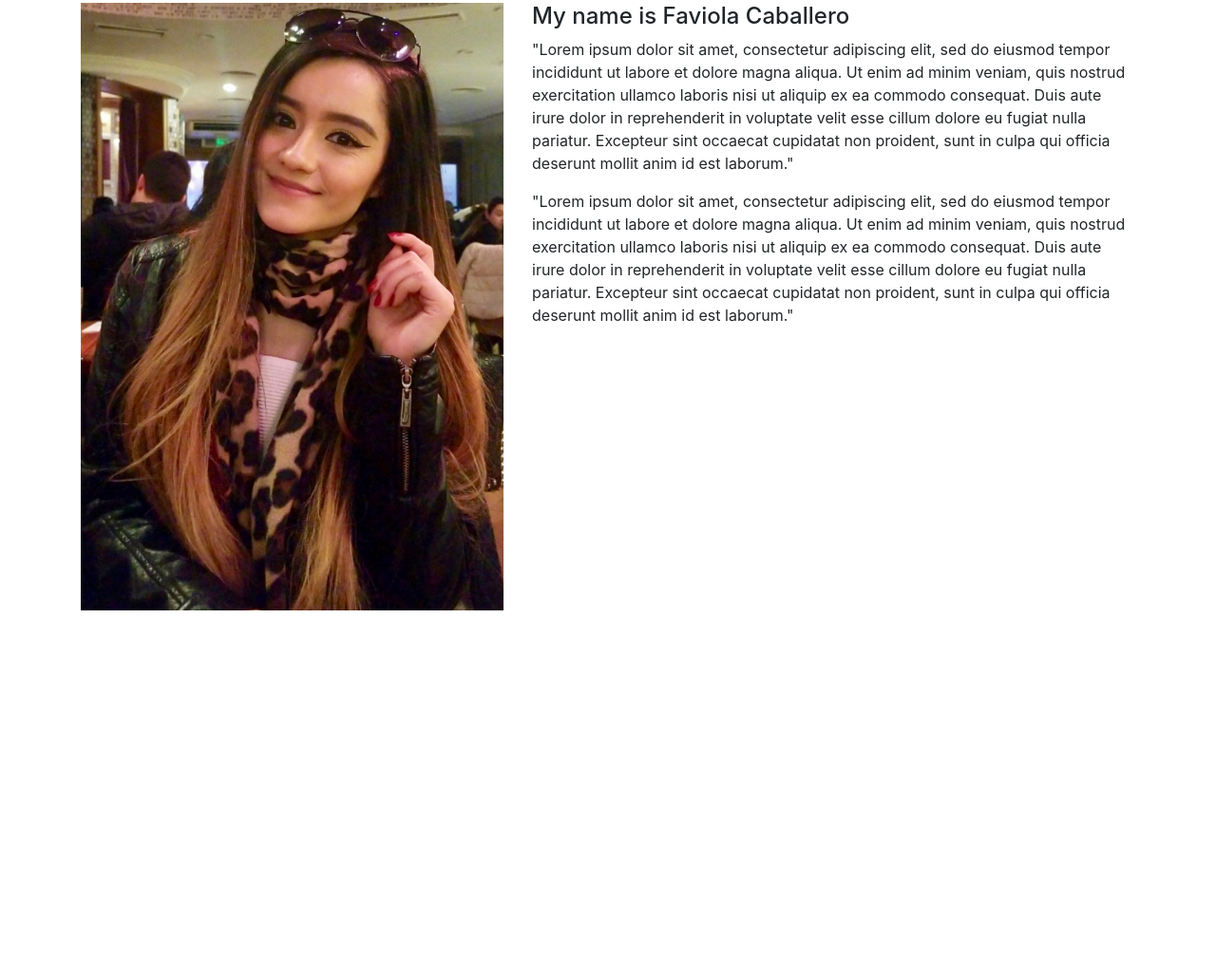
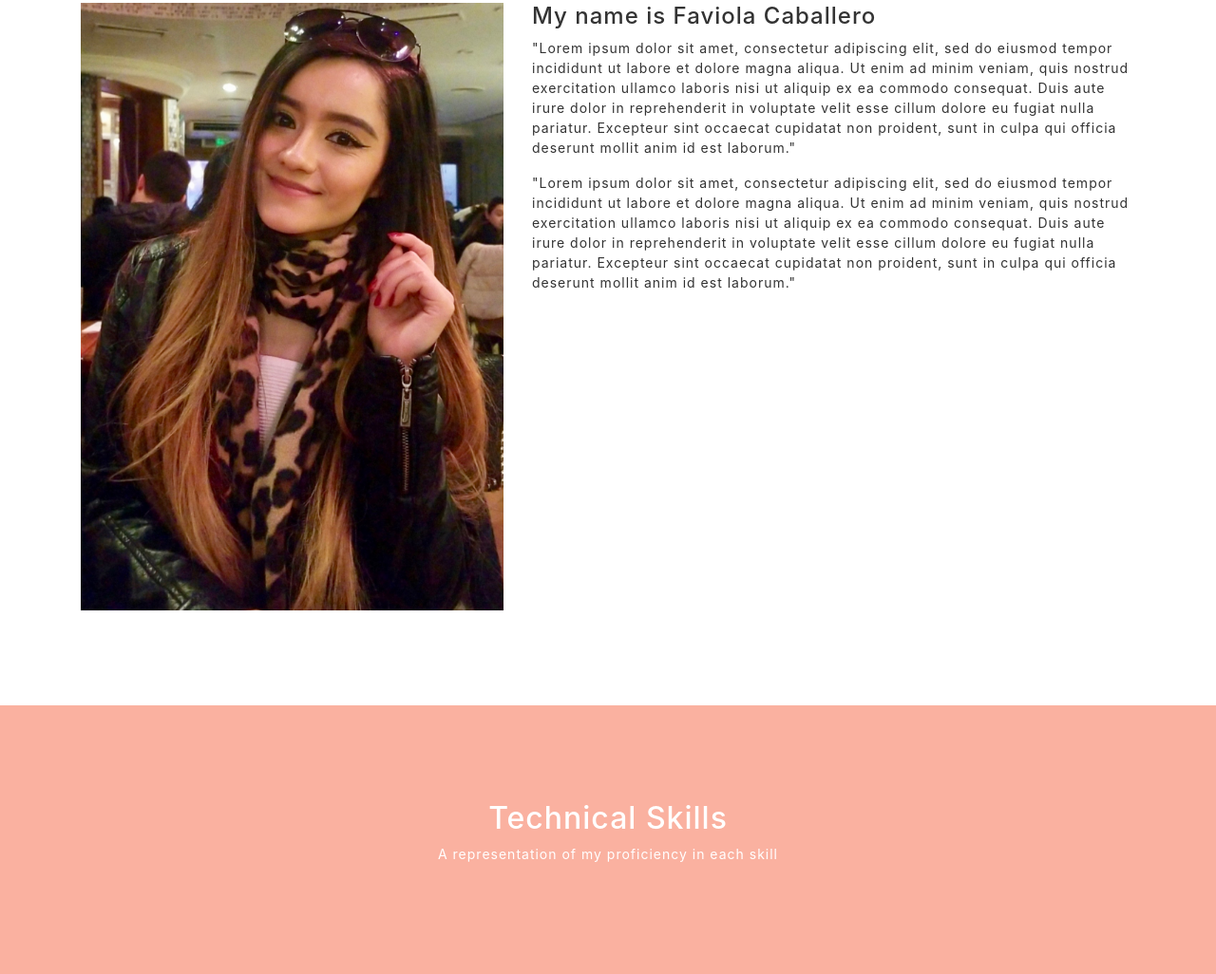
Before and after one commit to FABSTAR94/fav_portfolio, a plain HTML site: page index.html in a window 1280 px wide. Shown: the part 897-1923 px from the top of the page at 95% size. Before the commit the page ends 1640 px from the top, so only its background shows below. Drawn offline with nearby package versions, Linux system fonts and the light colour scheme.

Commit message:
add skill section with text & background color

```diff
--- a/css/style.css
+++ b/css/style.css
@@ -1,3 +1,11 @@
+body {
+  font-size: 14px;
+  color: #333;
+  background-color: #fff;
+  letter-spacing: 1px;
+}
+
+
 /*slideshow*/
 .overlay {
   width: 100%;
@@ -64,3 +72,9 @@
 .aboutImage {
   width: 100%;
 }
+
+/*skill section*/
+.skillsSection {
+  background-color: #fab1a0;
+  color: #fff;
+}
--- a/index.html
+++ b/index.html
@@ -62,6 +62,23 @@
 
   </div>
 
+  <div id="skills" class="skillsSection section">
+
+    <div class="container">
+
+      <div class="row">
+        <div class="col-md-12 text-center">
+          <h2>Technical Skills</h2>
+          <p>A representation of my proficiency in each skill</p>
+        </div>
+
+      </div>
+
+
+    </div>
+
+  </div>
+
   <script src="js/jquery.superslides.js" type="text/javascript"></script>
   <script src="js/typed.min.js" type="text/javascript"></script>
   <script src="https://cdnjs.cloudflare.com/ajax/libs/popper.js/1.14.7/umd/popper.min.js" integrity="sha384-UO2eT0CpHqdSJQ6hJty5KVphtPhzWj9WO1clHTMGa3JDZwrnQq4sF86dIHNDz0W1" crossorigin="anonymous"></script>
```
